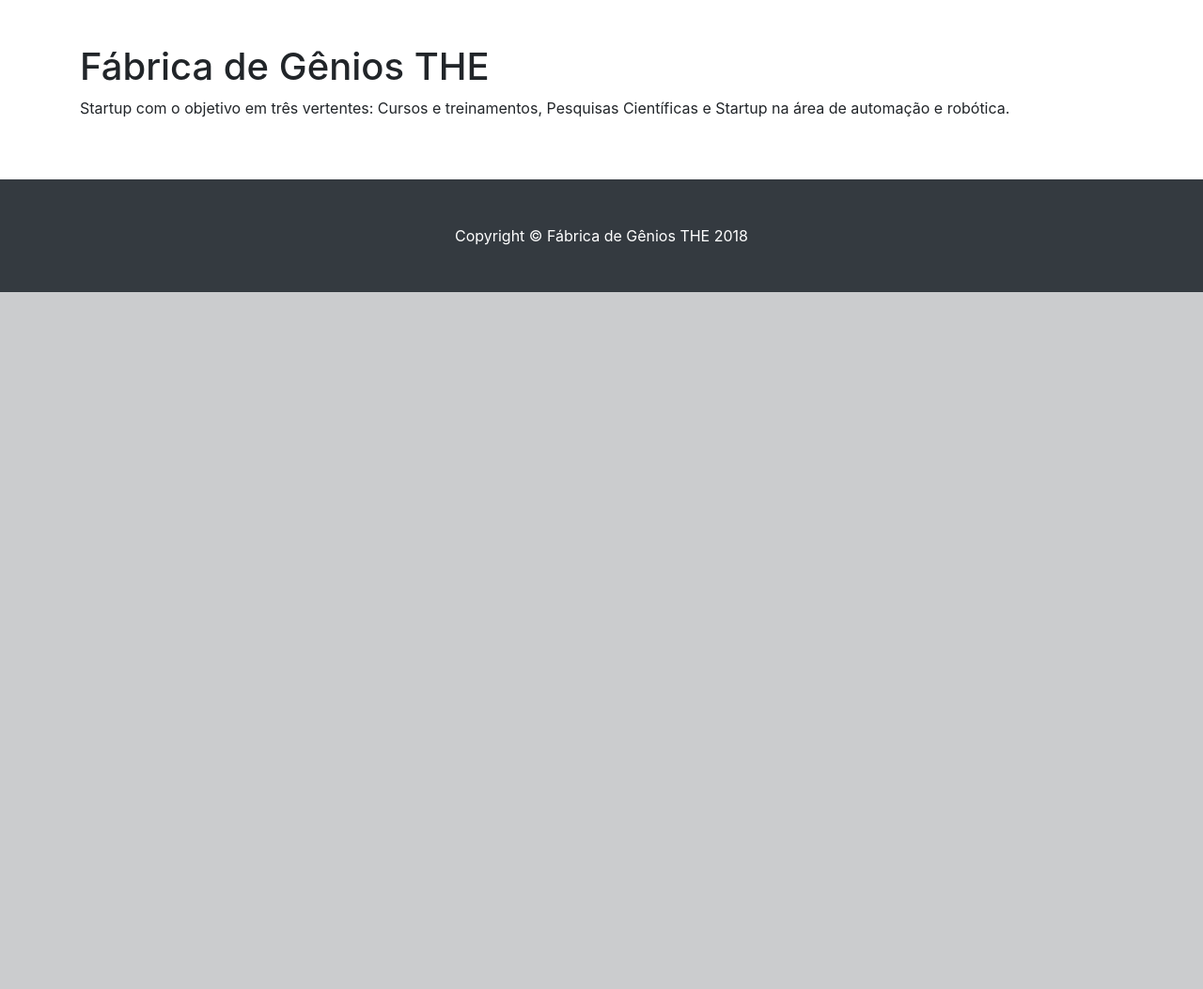
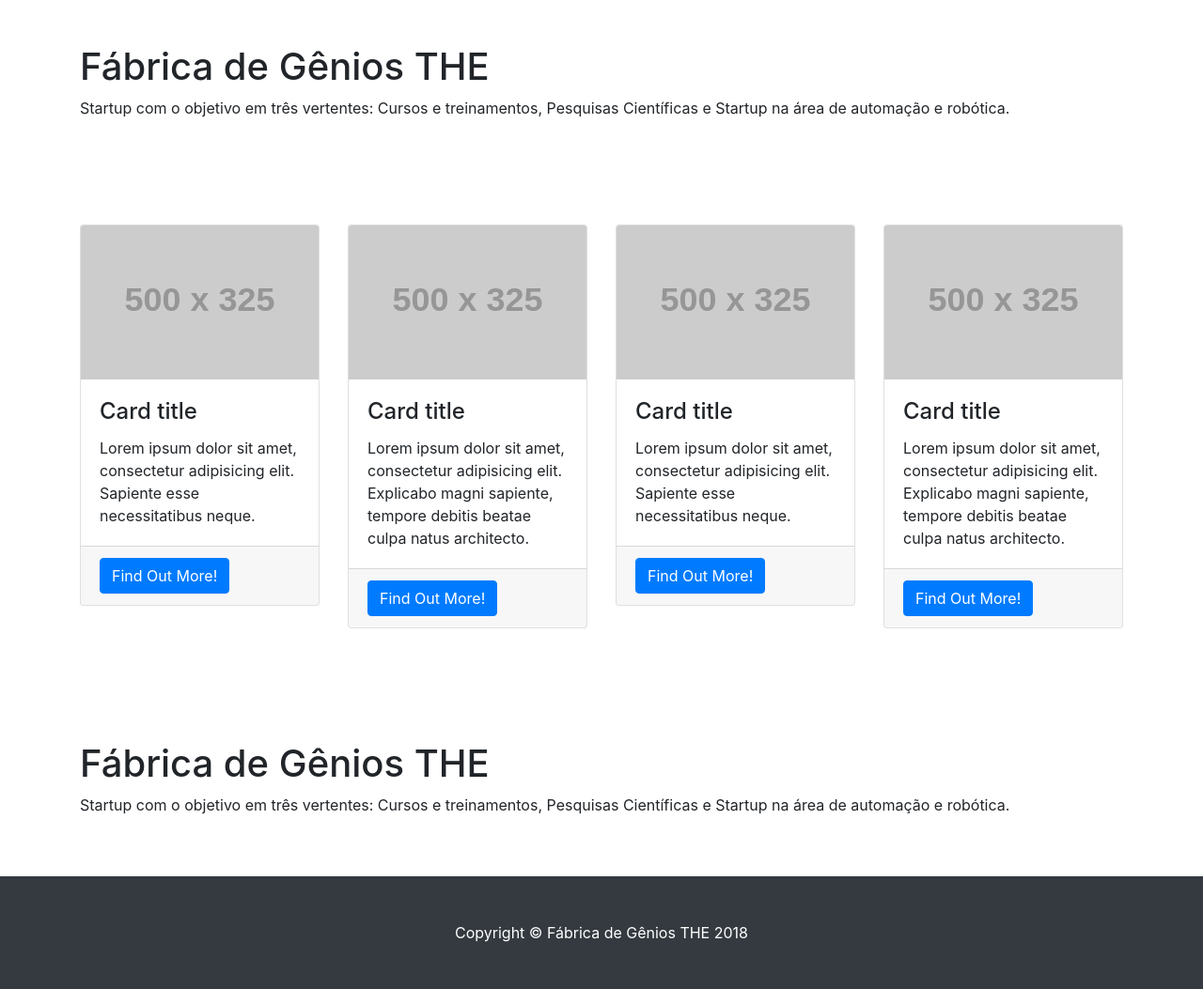
Before and after one commit to ArturFelipeVeloso/FGenios, a Django app: page / in a window 1280 px wide. Shown: the part 801-1854 px from the top of the page at 94% size. Before the commit the page ends 1112 px from the top, so only its background shows below. Run offline with Django 3.2, Linux system fonts and the light colour scheme; grey boxes labelled with a size stand in for pictures from a placeholder-image service; some libraries are stand-ins or nearby versions.

Commit message:
serviços

```diff
--- a/apps/root/templates/root/index.html
+++ b/apps/root/templates/root/index.html
@@ -59,21 +59,21 @@
             </ol>
             <div class="carousel-inner" role="listbox">
                 <!-- Slide One - Set the background image for this slide in the line below -->
-                <div class="carousel-item active" style="background-image: url('http://placehold.it/1900x1080')">
+                <div class="carousel-item active" style="background-image: url('https://cdn.wallpapersafari.com/83/48/qf8H12.jpg')">
                     <div class="carousel-caption d-none d-md-block">
                         <h3>Cursos e Treinamentos</h3>
                         <p>This is a description for the first slide.</p>
                     </div>
                 </div>
                 <!-- Slide Two - Set the background image for this slide in the line below -->
-                <div class="carousel-item" style="background-image: url('http://placehold.it/1900x1080')">
+                <div class="carousel-item" style="background-image: url('https://www.firstsun.com/wp-content/uploads/2016/03/Free-Man-at-Laptop.jpg')">
                     <div class="carousel-caption d-none d-md-block">
                         <h3>Pesquisas Científicas</h3>
                         <p>This is a description for the second slide.</p>
                     </div>
                 </div>
                 <!-- Slide Three - Set the background image for this slide in the line below -->
-                <div class="carousel-item" style="background-image: url('http://placehold.it/1900x1080')">
+                <div class="carousel-item" style="background-image: url('https://cdn.pixabay.com/photo/2015/09/28/22/48/computer-962971_960_720.jpg')">
                     <div class="carousel-caption d-none d-md-block">
                         <h3>Startup</h3>
                         <p>This is a description for the third slide.</p>
@@ -99,6 +99,77 @@
         </div>
     </section>
 
+    <!-- Page Features -->
+    <section class="py-5">
+        <div class="container">
+            <div class="row">
+                <div class="col-lg-3 col-md-6 mb-4">
+                    <div class="card">
+                        <img class="card-img-top" src="http://placehold.it/500x325" alt="">
+                        <div class="card-body">
+                            <h4 class="card-title">Card title</h4>
+                            <p class="card-text">Lorem ipsum dolor sit amet, consectetur adipisicing elit. Sapiente esse necessitatibus neque.</p>
+                        </div>
+                        <div class="card-footer">
+                            <a href="#" class="btn btn-primary">Find Out More!</a>
+                        </div>
+                    </div>
+                </div>
+
+                <div class="col-lg-3 col-md-6 mb-4">
+                    <div class="card">
+                        <img class="card-img-top" src="http://placehold.it/500x325" alt="">
+                        <div class="card-body">
+                            <h4 class="card-title">Card title</h4>
+                            <p class="card-text">Lorem ipsum dolor sit amet, consectetur adipisicing elit. Explicabo magni sapiente, tempore debitis beatae
+                                culpa natus architecto.</p>
+                        </div>
+                        <div class="card-footer">
+                            <a href="#" class="btn btn-primary">Find Out More!</a>
+                        </div>
+                    </div>
+                </div>
+
+                <div class="col-lg-3 col-md-6 mb-4">
+                    <div class="card">
+                        <img class="card-img-top" src="http://placehold.it/500x325" alt="">
+                        <div class="card-body">
+                            <h4 class="card-title">Card title</h4>
+                            <p class="card-text">Lorem ipsum dolor sit amet, consectetur adipisicing elit. Sapiente esse necessitatibus neque.</p>
+                        </div>
+                        <div class="card-footer">
+                            <a href="#" class="btn btn-primary">Find Out More!</a>
+                        </div>
+                    </div>
+                </div>
+
+                <div class="col-lg-3 col-md-6 mb-4">
+                    <div class="card">
+                        <img class="card-img-top" src="http://placehold.it/500x325" alt="">
+                        <div class="card-body">
+                            <h4 class="card-title">Card title</h4>
+                            <p class="card-text">Lorem ipsum dolor sit amet, consectetur adipisicing elit. Explicabo magni sapiente, tempore debitis beatae
+                                culpa natus architecto.</p>
+                        </div>
+                        <div class="card-footer">
+                            <a href="#" class="btn btn-primary">Find Out More!</a>
+                        </div>
+                    </div>
+                </div>
+            </div>
+        </div>
+    </section>
+    <!-- /.row -->
+
+    <!-- Page Content -->
+    <section class="py-5">
+        <div class="container">
+            <h1>Fábrica de Gênios THE</h1>
+            <p>Startup com o objetivo em três vertentes: Cursos e treinamentos, Pesquisas Científicas e Startup na área de automação
+                e robótica.</p>
+        </div>
+    </section>
+
     <!-- Footer -->
     <footer class="py-5 bg-dark">
         <div class="container">
```
